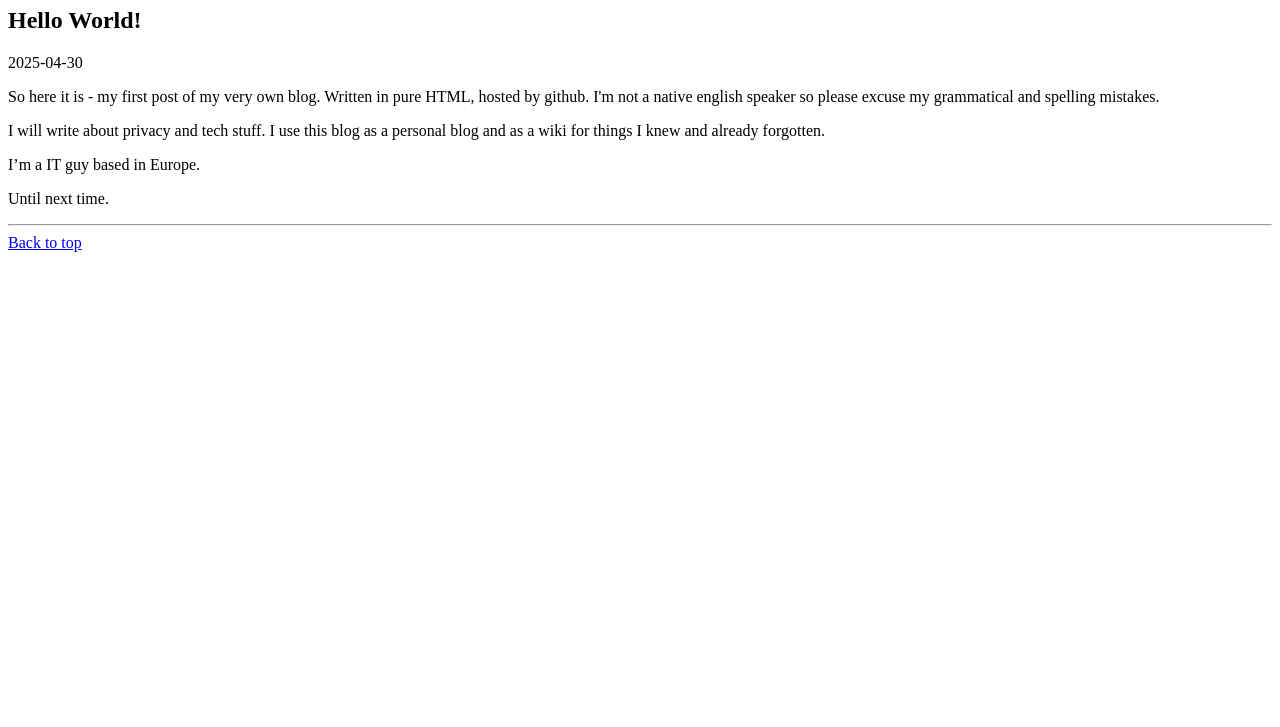
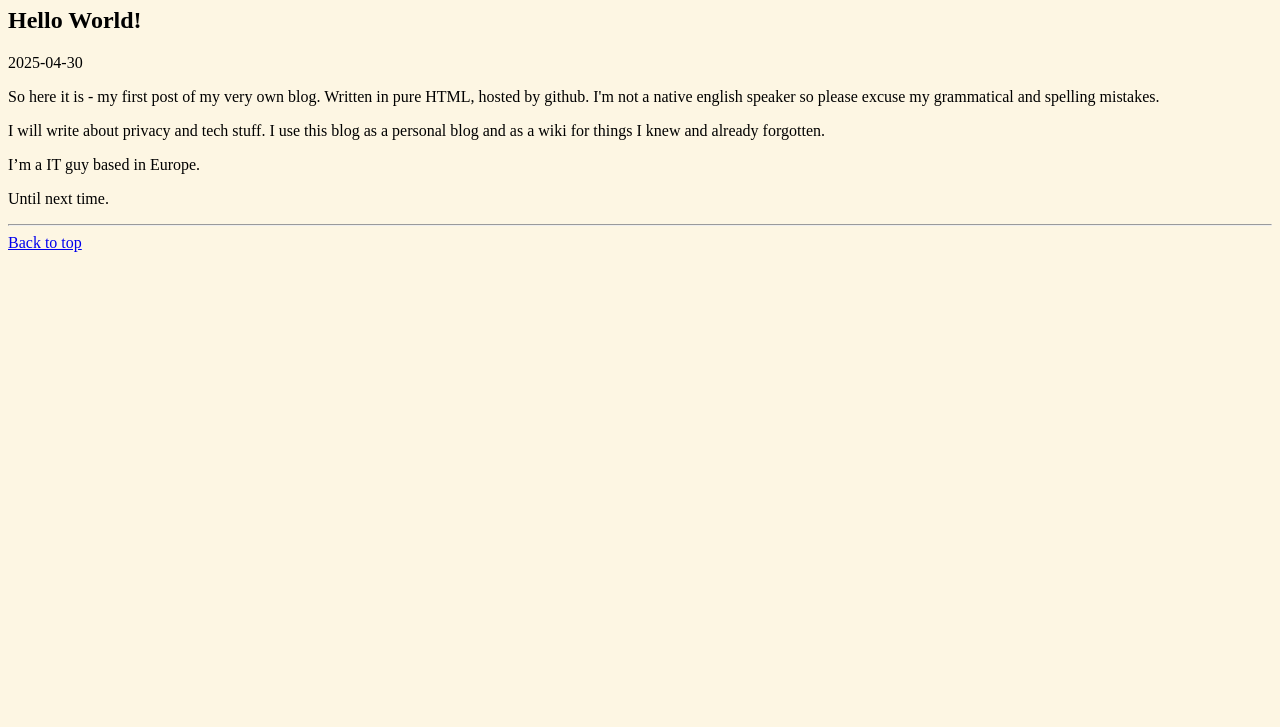
Before and after one commit to en010170/blog, a plain HTML site: page posts/2025/04/first_post.html in a window 1280 px wide. Shown: the part 73-800 px from the top of the page. Drawn offline with Linux system fonts and the light colour scheme.

Commit message:
Update first_post.html

```diff
--- a/posts/2025/04/first_post.html
+++ b/posts/2025/04/first_post.html
@@ -6,7 +6,7 @@
   <title>First Post</title>
 </head>
 
-<body id="top">
+<body style="background-color:#FDF6E3"; id="top">
 <h1><a href="../../../index.html" style="text-decoration:none;color:black">Abschweifen</a></h1>
 
 <h2>Hello World!</h2>
```
